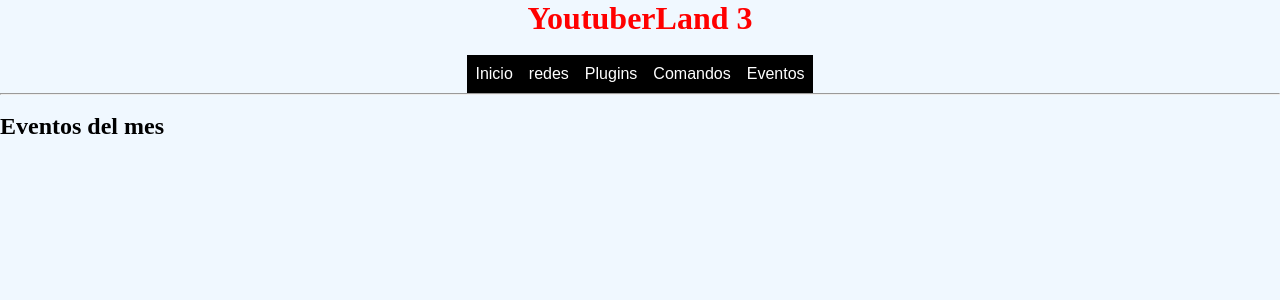
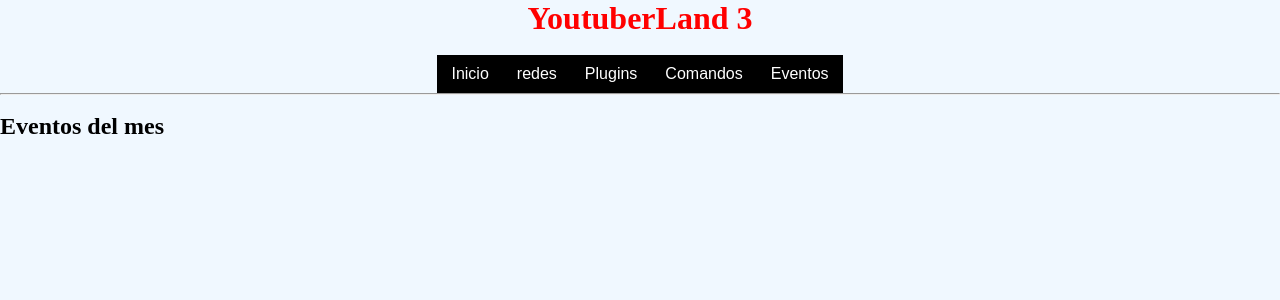
Before and after one commit to edwardytb/youtuberland-3, a PHP site: page /Eventos.html in a window 1280 px wide. Shown: the top 300 px of the page. Run offline with PHP 8.4, Linux system fonts and the light colour scheme.

Commit message:
Update Eventos.css

```diff
--- a/css/Eventos.css
+++ b/css/Eventos.css
@@ -31,7 +31,7 @@ ul, ol{
     background-color: #000;
     color: #fff;
     text-decoration: none;
-    padding: 10px 8px;
+    padding: 10px 14px;
     display: block;
     grid-template-columns: repeat(auto-fit, minmax(15rem, 1fr));
 }
@@ -49,7 +49,7 @@ ul, ol{
 .nav li ul{
     display: none;
     position: absolute;
-    min-width: 135px;
+    min-width: 130px;
     grid-template-columns: repeat(auto-fit, minmax(15rem, 1fr));
 }
 
```
